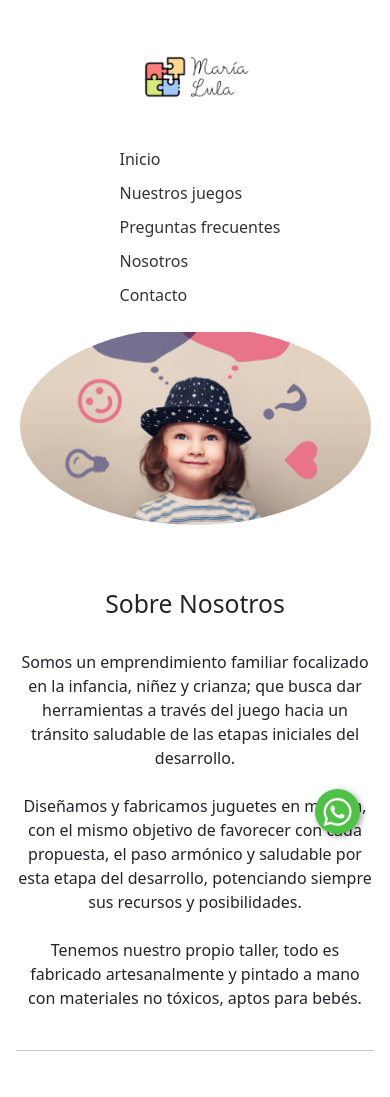
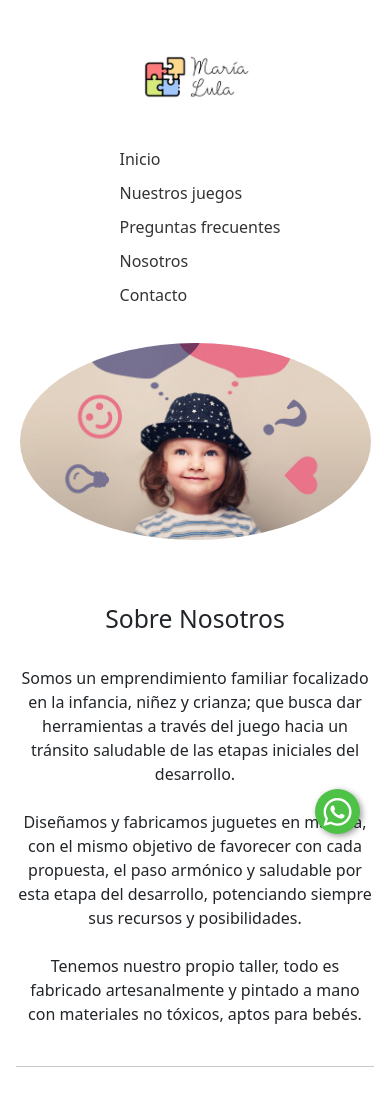
Before and after one commit to yanimica/marialula, a plain HTML site: page assets/pages/nosotros.html in a window 390 px wide. Shown: the top 1097 px of the page. Drawn offline with nearby package versions, Linux system fonts and the light colour scheme.

Commit message:
responsive

```diff
--- a/scss/_nosotros.scss
+++ b/scss/_nosotros.scss
@@ -9,6 +9,7 @@
     height: auto;
     margin-top: 10%;
     border-radius: 50%;
+    margin-top: 12rem;
 }
 
 .infoGral {
--- a/scss/_responsive.scss
+++ b/scss/_responsive.scss
@@ -20,7 +20,7 @@
   .fotoHome img {
     max-width: 58%;
     height: auto;
-    margin-top: 6%;
+    margin-top: 19%;
     border-radius: 50%;
   }
 
@@ -88,10 +88,6 @@
 
   .formulario form {
     padding: 3rem;
-  }
-
-  .fotoHome {
-    margin-top: 8rem;
   }
 
 }
@@ -177,6 +173,10 @@
     display: block;
   }
 
+  .carousel{
+    margin-top: 14rem;
+  }
+
   .carousel-item img {
     max-height: 200px;
   }
@@ -209,11 +209,11 @@
     margin-top: 2rem;
   }
 
-  .infoGral {
-    background-position: center;
-    background-size: 100% auto;
-  }
+
+  .background-image .cuestionario {
+    margin-top: 20rem;
 }
+
 
 /*---------- Mobile----------------- */
 @media screen and (max-width: 480px) {
@@ -307,8 +307,10 @@
 
   .fotoHome img {
     border-radius: 50%;
-    margin-top: 10%;
-
+    margin-top: 14%;
   }
-
+  .carousel{
+    margin-top: 14rem;
+  }
 }
+}
```
Also changed, not shown: css/main.css.
